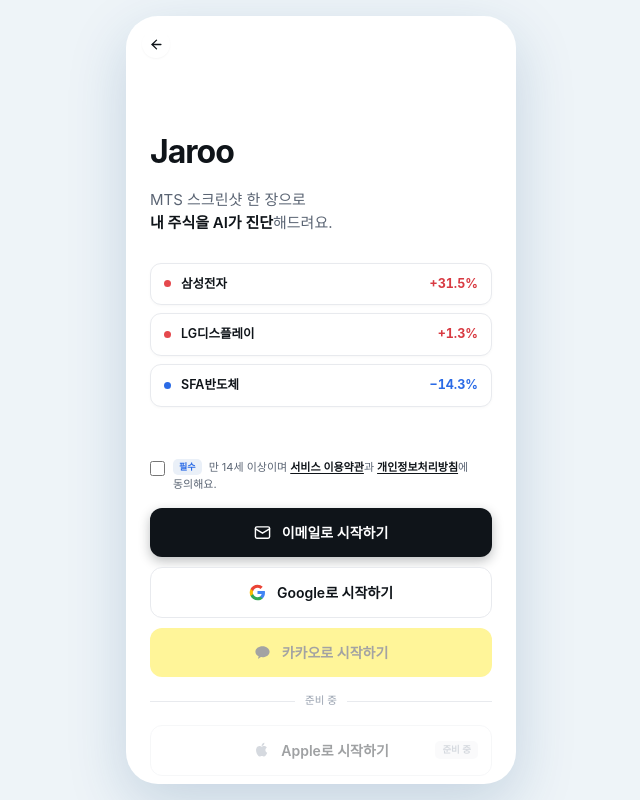
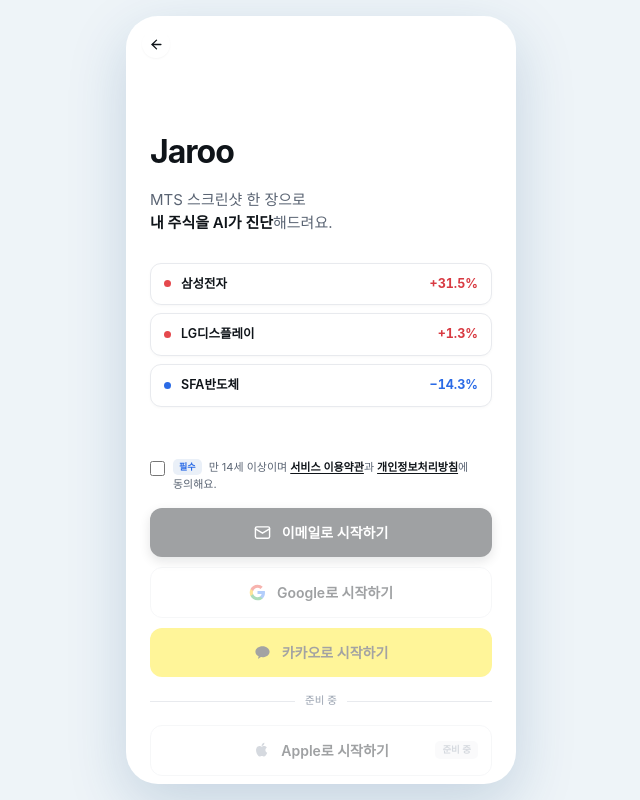
Before and after one commit to pinion05/jaroo-mvp-v3, a Next.js app: page /login in a window 1280 px wide. Shown: the whole page, without its empty margins (319-959 px from the left). Built offline with nearby package versions, Linux system fonts and the light colour scheme; no server answers; a web font is replaced by a local one.

Commit message:
fix(login): 동의 게이트를 모든 진입 버튼으로 확장 + 흐림 스타일 통일

```diff
--- a/src/app/login/login.module.css
+++ b/src/app/login/login.module.css
@@ -112,6 +112,12 @@
   color: #fff;
   border: none;
   box-shadow: 0 4px 12px rgba(15, 20, 25, 0.28);
+}
+/* 동의 미체크 시 모든 로그인 진입 버튼이 시각적으로도 흐려진다(2026-10-29 사용자 지시).
+   카카오 전용 규칙만 있어 구글·이메일 버튼이 클릭만 막히고 겉은 정상으로 보였다. */
+.loginBtn:disabled {
+  opacity: 0.4;
+  cursor: not-allowed;
 }
 /* 카카오 브랜드 버튼: #FEE500 배경에 #191919 심볼/텍스트 */
 .kakao {
--- a/src/app/login/page.tsx
+++ b/src/app/login/page.tsx
@@ -220,6 +220,8 @@
                 setMode('login')
                 setView('email')
               }}
+              disabled={pending || (!devAutoLoginEnabled && !termsAgreed)}
+              aria-disabled={!devAutoLoginEnabled && !termsAgreed}
             >
               <span className={styles.loginBtnIco}>
                 <MailIcon />
@@ -325,7 +327,7 @@
           {error ? <p className={styles.error} aria-live='polite'>{error}</p> : null}
           {info ? <p className={styles.info} aria-live='polite'>{info}</p> : null}
 
-          <button type='submit' className={cn(styles.loginBtn, styles.primary)} disabled={pending} style={{ marginTop: 8 }}>
+          <button type='submit' className={cn(styles.loginBtn, styles.primary)} disabled={pending || (!devAutoLoginEnabled && !termsAgreed)} aria-disabled={!devAutoLoginEnabled && !termsAgreed} style={{ marginTop: 8 }}>
             {pending ? '처리 중...' : mode === 'login' ? '로그인' : '계정 만들기'}
           </button>
 
```
Also changed, not shown: 1 other file (tests, documents, lock files or other folders).
